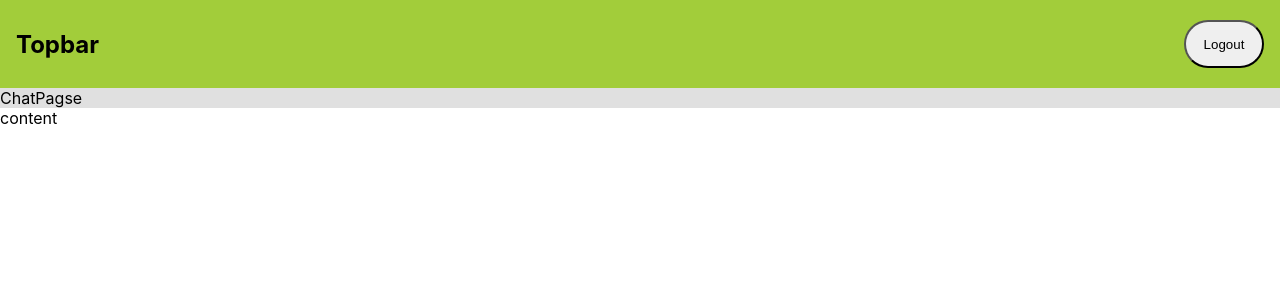
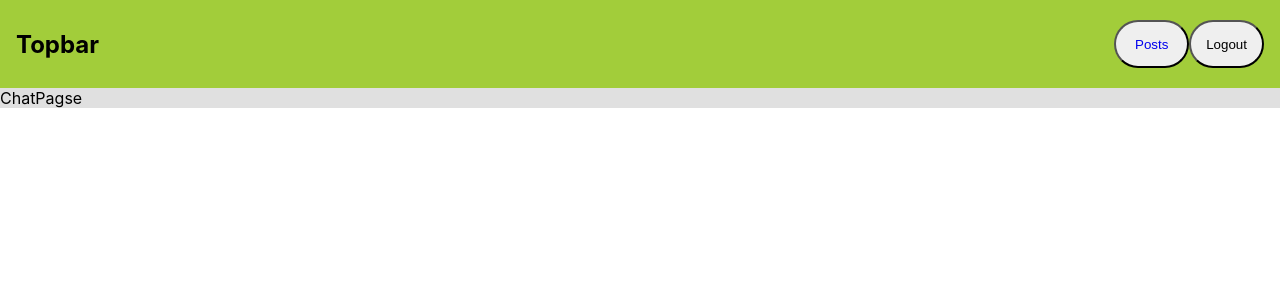
Before and after one commit to AmanSingh137/chatapp, a React (Create React App) app: page /chats in a window 1280 px wide. Both pictures are taken after typing "Sample" into the empty fields and a click on the button "Login". Shown: the top 300 px of the page. Built offline with nearby package versions, Linux system fonts and the light colour scheme; the HTML template or start-up script is replaced by a standard one.

Commit message:
added posts button in topbar

```diff
--- a/src/components/Topbar.jsx
+++ b/src/components/Topbar.jsx
@@ -1,6 +1,6 @@
 import React from "react";
 import { useDispatch } from "react-redux";
-import { useNavigate } from "react-router-dom";
+import { Link, useNavigate } from "react-router-dom";
 import styled from "styled-components";
 import { logout, reset } from "../features/auth/authSlice";
 
@@ -10,6 +10,12 @@ const Topbar = () => {
   return (
     <TopbarStyles>
       <h2>Topbar</h2>
+      <div>
+        <button>
+          <Link to="/posts" style={{ textDecoration: "none" }}>
+            Posts
+          </Link>
+        </button>
 
         <button
           onClick={() => {
@@ -20,6 +26,7 @@ const Topbar = () => {
         >
           Logout
         </button>
+      </div>
     </TopbarStyles>
   );
 };
@@ -31,7 +38,14 @@ const TopbarStyles = styled.div`
   align-items: center;
   padding: 0.6rem 1rem;
   background-color: ${(props) => props.theme.primaryColor};
+  div {
+    display: flex;
+    justify-content: space-between;
+    width: 12%;
+  }
+
   button {
+    text-decoration: none;
     height: 3rem;
     width: 5rem;
     border-radius: 40px;
--- a/src/pages/DefaultLayout.js
+++ b/src/pages/DefaultLayout.js
@@ -10,7 +10,7 @@ const DefaultLayout = () => {
       <div className="content">
         <Outlet />
       </div>
-      <div className="footer">content</div>
+      {/* <div className="footer">content</div> */}
     </div>
   );
 };
```
Lines whose indentation alone changed are shown as unchanged.
